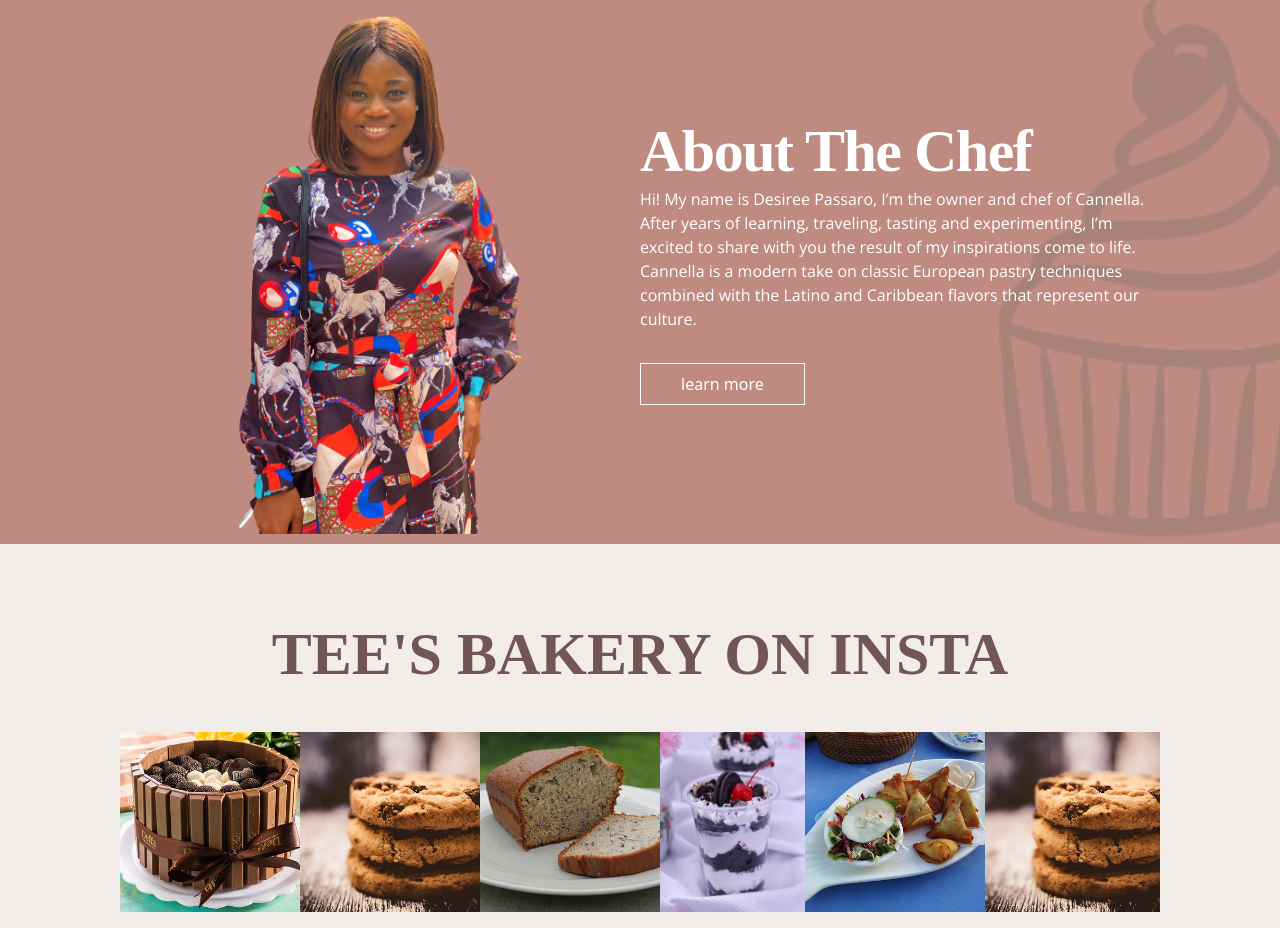
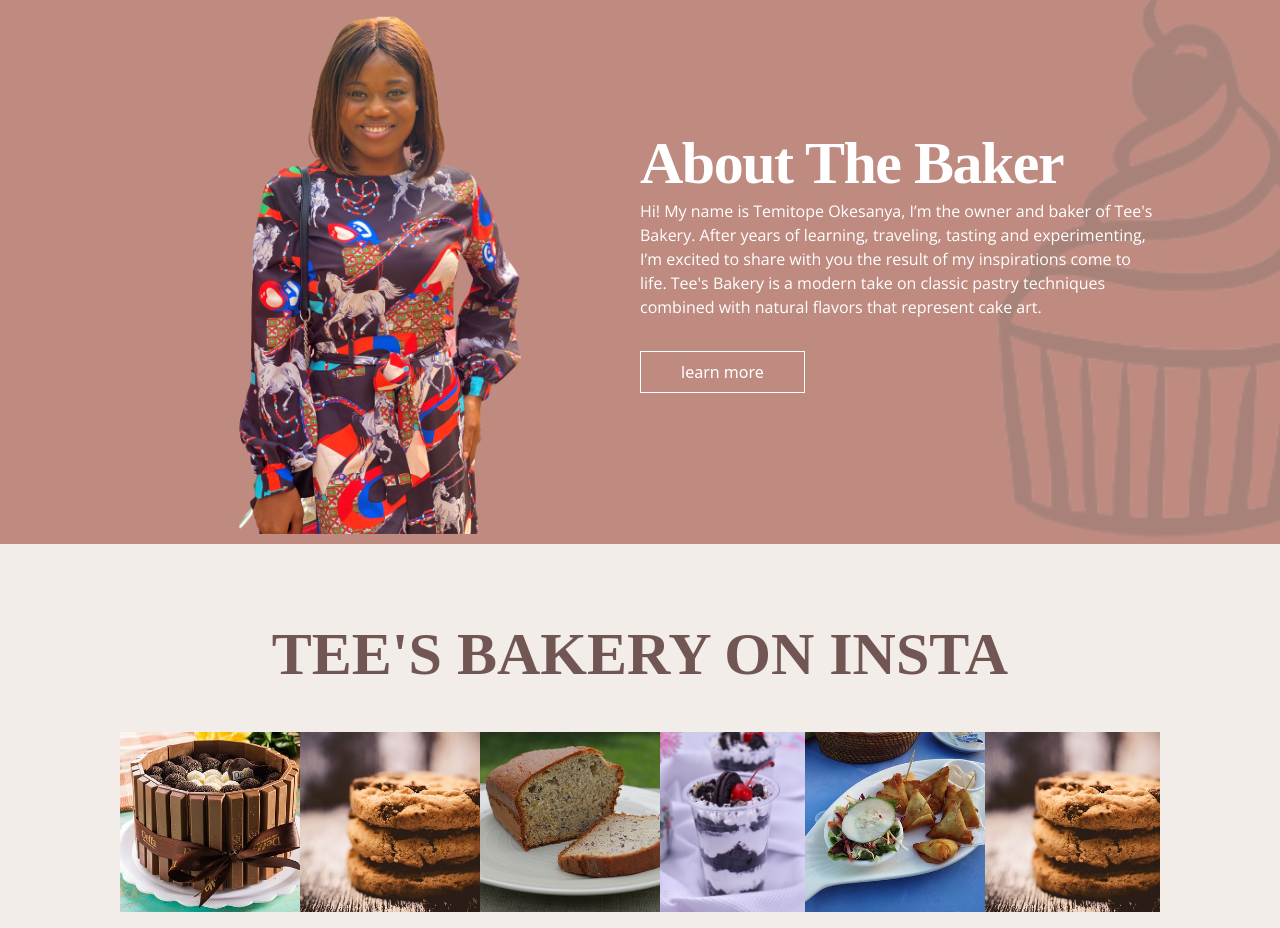
Before and after one commit to Temyturpe/Cake-Order, a React (Create React App) app: page / in a window 1280 px wide. Shown: the part 2500-3428 px from the top of the page. Built offline with nearby package versions, Linux system fonts and the light colour scheme.

Commit message:
Update AboutHome.jsx

```diff
--- a/src/components/about/AboutHome.jsx
+++ b/src/components/about/AboutHome.jsx
@@ -12,8 +12,8 @@
           <div className="left flex-1 flex justify-center items-center mb-6 sm:mb-0">
             <img src={Baker} alt="" className='sm:w-[300px] w-[250px] md:w-[400px] sm:h-full object-cover' /></div>
           <div className="right flex-1 text-white ">
-            <div className="title text-4xl sm:text-[45px] md:text-[60px]  font-play font-semibold tracking-tight">About The Chef</div>
-            <p className=' font-open mt-2 sm:mt-4 text-sm md:text-base'>Hi! My name is Desiree Passaro, I’m the owner and chef of Cannella. After years of learning, traveling, tasting and experimenting, I’m excited to share with you the result of my inspirations come to life. Cannella is a modern take on classic European pastry techniques combined with the Latino and Caribbean flavors that represent our culture.</p>
+            <div className="title text-4xl sm:text-[45px] md:text-[60px]  font-play font-semibold tracking-tight">About The Baker</div>
+            <p className=' font-open mt-2 sm:mt-4 text-sm md:text-base'>Hi! My name is Temitope Okesanya, I’m the owner and baker of Tee's Bakery. After years of learning, traveling, tasting and experimenting, I’m excited to share with you the result of my inspirations come to life. Tee's Bakery is a modern take on classic pastry techniques combined with natural flavors that represent cake art.</p>
             <button className='flex items-center justify-center border-solid border-[1px] border-white py-2 px-10 mt-8 hover:bg-white hover:text-dark text-sm md:text-base'>learn more</button>
           </div>
         </div>
```
